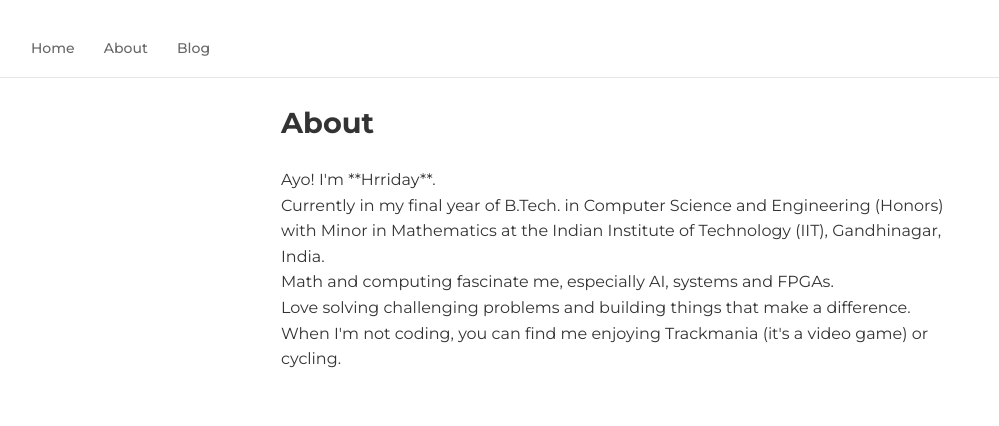
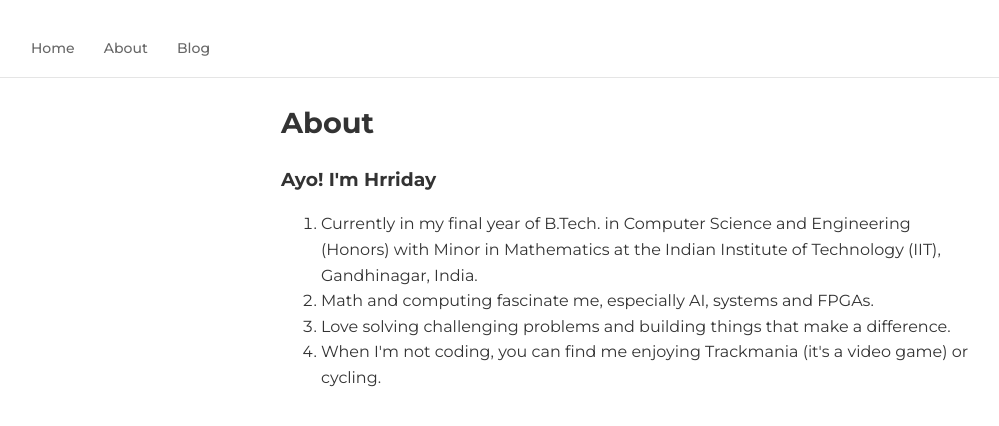
Before and after one commit to Robohrriday/Robohrriday.github.io, a Jekyll site: the page built from about.html, in a window 1280 px wide. Shown: the top 426 px of the page, without its empty margins (9-1008 px from the left). Built offline with Jekyll 4.4.1, drawn with Linux system fonts in a browser that asks for light colours.

Commit message:
updated about

```diff
--- a/about.html
+++ b/about.html
@@ -5,14 +5,12 @@ description: Learn more about me and my work
 ---
 
 <h2>About</h2>
-
-
+<h3>Ayo! I'm <b>Hrriday</b></h3>
 <div class="home">
-    <ul>
-        <li>Ayo! I'm **Hrriday**. </li>
+    <ol>
         <li>Currently in my final year of B.Tech. in Computer Science and Engineering (Honors) with Minor in Mathematics at the Indian Institute of Technology (IIT), Gandhinagar, India. </li>
         <li>Math and computing fascinate me, especially AI, systems and FPGAs.</li>
         <li>Love solving challenging problems and building things that make a difference.</li>
         <li>When I'm not coding, you can find me enjoying Trackmania (it's a video game) or cycling.</li>
-    </ul>
+    </ol>
 </div>
```
